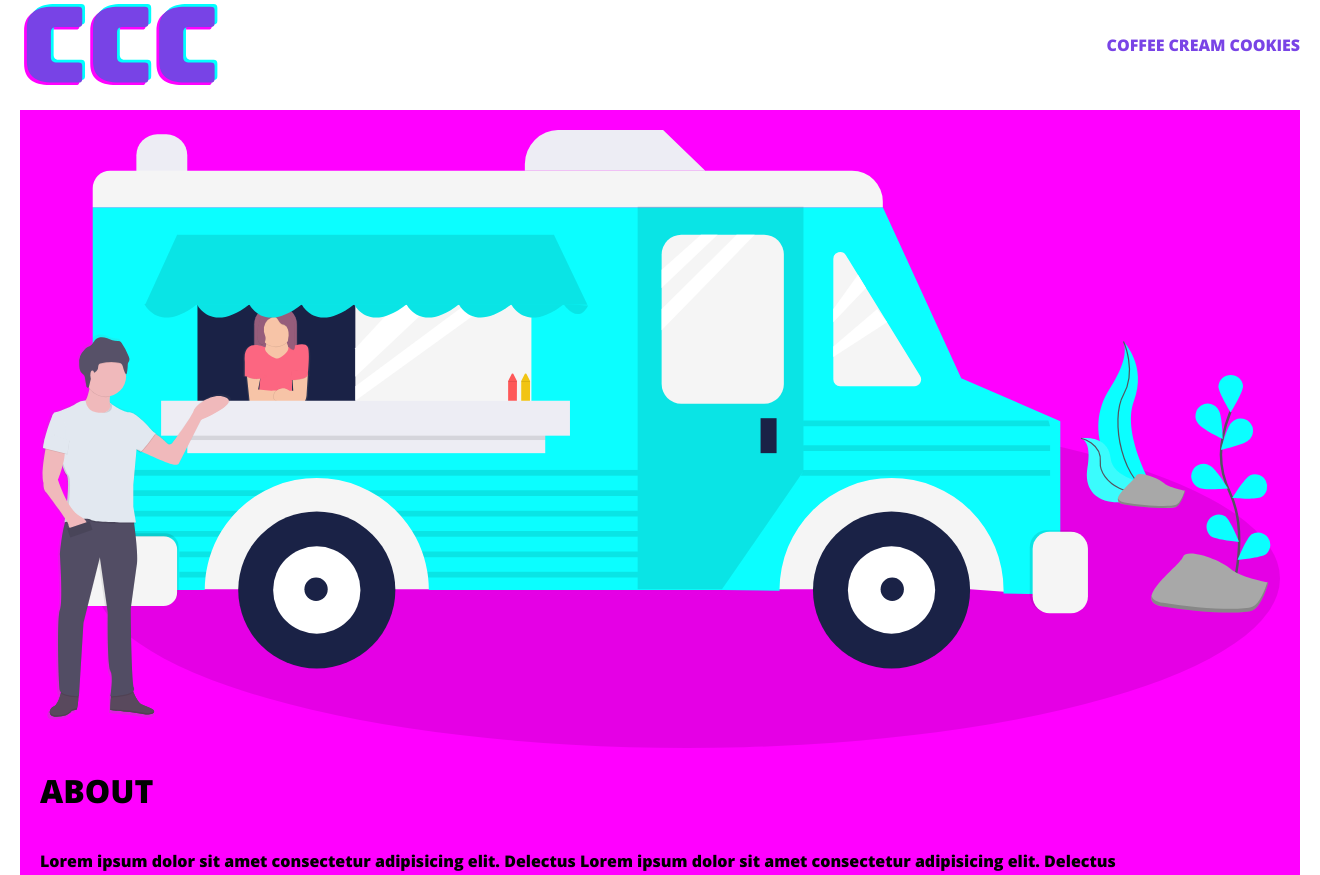
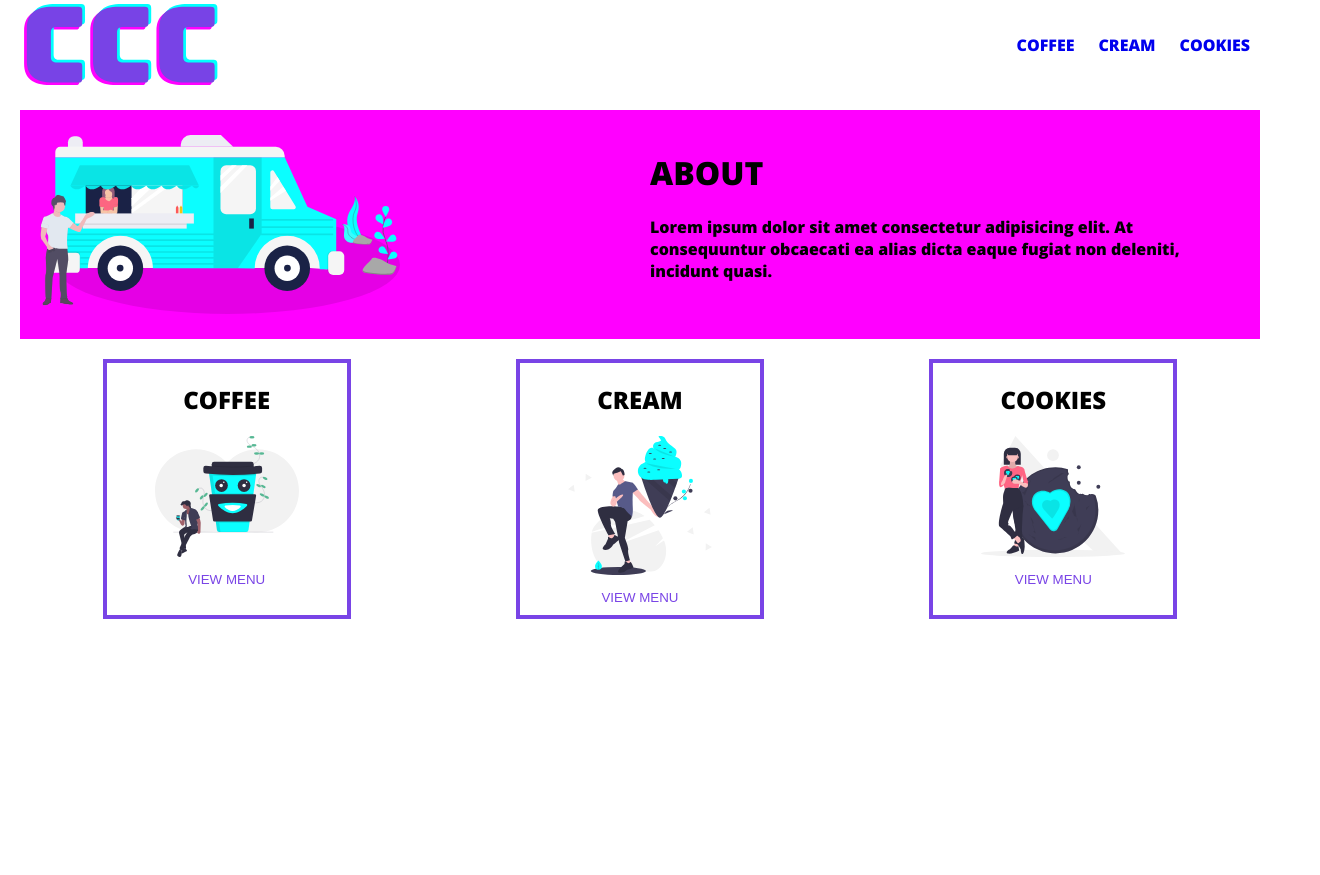
Before and after one commit to AustinWhitbeck/Whitbeck-Part-One, a plain HTML site: page index.html in a window 1280 px wide. Shown: the top 875 px of the page, 1320 px wide, since content can reach past the window. After the commit the page ends 800 px from the top, so only its background shows below. Drawn offline with nearby package versions, Linux system fonts and the light colour scheme.

Commit message:
First Commit

```diff
--- a/index.html
+++ b/index.html
@@ -3,7 +3,7 @@
 <head>
     <meta charset="UTF-8">
     <meta http-equiv="X-UA-Compatible" content="IE=edge">
-    <meta name="viewport" content="width=device-width, initial-scale=1.0">
+    <meta name="viewport" content="width=device-width, initial-scale=1.0"/>
     <title>Austin WhitbeckFront-End Deliverable One</title>
     <link href="https://fonts.googleapis.com/css2?family=Open+Sans:wght@800&display=swap" rel="stylesheet">
     <link rel="stylesheet" href="style.css">
@@ -12,38 +12,39 @@
      <header id="navigation">
         <img src="Assets/ccc.svg">
             <ul>
-                <li>COFFEE</li>
-                <li>CREAM</li>
-                <li>COOKIES</li>
+                <li><a class="nav_buttons" href="#">COFFEE</a></li>
+                <li><a class="nav_buttons" href="#">CREAM</a></li>
+                <li><a class="nav_buttons" href="#">COOKIES</a></li>
             </ul>
      </header>
 
     <div id="about">
         <img id="food_truck_img" src="Assets/food-truck.svg">
-            <h1 id="about_title">ABOUT</h1>
-                <p id="about_text">Lorem ipsum dolor sit amet consectetur adipisicing elit. Delectus Lorem ipsum dolor sit amet consectetur adipisicing elit. Delectus</p>
-
+            <div id="about_box">
+                <h1 id="about_title">ABOUT</h1>
+                <p id="about_text"><p>Lorem ipsum dolor sit amet consectetur adipisicing elit. At consequuntur obcaecati ea alias dicta eaque fugiat non deleniti, incidunt quasi.</p>
+            </div>
     </div>
 
     <div id="menus">
-        <section id="coffee_menu">
+        <section class="menu_boxes" id="coffee_menu">
                 <h1>COFFEE</h1>
                     <img class="menu_image" src="Assets/coffee.svg" alt="person sitting with a cup of coffee next to a large smiling cup of coffee">
-                    <button id="view_menu_button">VIEW MENU</button>
+                    <button class="view_menu_button"><a>VIEW MENU</a></button>
 
         </section>
 
-        <section id="cream_menu">
+        <section class="menu_boxes" id="cream_menu">
                 <h1>CREAM</h1>
                     <img class="menu_image" src="Assets/cream.svg" alt="person in a karate pose holding a large ice cream cone on his palm">
-                        <button id="view_menu_button">VIEW MENU</button>
+                    <button class="view_menu_button"><a>VIEW MENU</a></button>
 
         </section>
 
-        <section id="cookies_menu">
+        <section class="menu_boxes" id="cookies_menu">
                 <h1>COOKIES</h1>
                     <img class="menu_image" src="Assets/cookie.svg" alt="person holding cookies next to a large human sized cookie with a bite taken out of it">
-                        <button id="view_menu_button">VIEW MENU</button>
+                    <button class="view_menu_button"><a>VIEW MENU</a></button>
         </section>
 
 
--- a/style.css
+++ b/style.css
@@ -4,10 +4,7 @@ html{
 
 body{
     font-family: 'Open Sans', sans-serif;
-    min-height: 100vh;
-    width: 100%;
-    margin: 0;
-    padding: 0 20px;
+    margin: 0px 20px 0px 20px;
 }
 
 
@@ -23,11 +20,22 @@ body{
     position: relative;
 }
 
+.nav_buttons {
+    text-decoration: none;
+    padding: 10px;
+}
+
+a:hover {
+    color: #10fdff;
+}
+
+
 ul {
     display: flex;
     flex-direction: row;
     flex-shrink: 0;
     text-align: left;
+    right: 0;
     padding-inline-start: 0;
 }
 
@@ -43,6 +51,7 @@ li {
     text-align: left;
     display: flex;
     flex-direction: column;
+    font-family: 'Open Sans', sans-serif;
 }
 
 #about_title {
@@ -50,12 +59,9 @@ li {
 }
 
 
-
 #food_truck_img {
     margin: 0 auto;
-    width: 100%;
-
-
+    max-width: 70%;
 }
 
 section {
@@ -78,11 +84,44 @@ section {
     width: 100%;
 }
 
-#view_menu_button {
-    text-align: center;
-    padding: 0px;
-    color:#7944e6;
-    background: white;
-    border: white;
-    font-family: 'Open Sans', sans-serif;
+.view_menu_button {
+    text-decoration: none;
+    color: #7944e6;
+    background:none;
+    border: none;
+    padding: 10px;
+    bottom: 0;
 }
+
+@media screen and (min-width: 768px){
+    #about {
+        background: #ff00ff;
+        margin: 20px 0px 0px 0px;
+        padding: 20px;
+        text-align: left;
+        display: flex;
+        flex-direction: row;
+        justify-content: space-between;
+    }
+    #food_truck_img {
+        margin: 5px 250px 5px 0;
+        max-width: 30%;
+    }
+    #menus {
+        display: flex;
+        flex-direction: row;
+        color: black;
+        text-align: center;
+        justify-content: center;
+        padding: 20px 0px 0px 0px;
+
+    }
+    .menu_image {
+        max-width: 60%;
+        margin: 0px 30px;
+    }
+    .menu_boxes {
+        max-width: 20%;
+    }
+
+}
```
